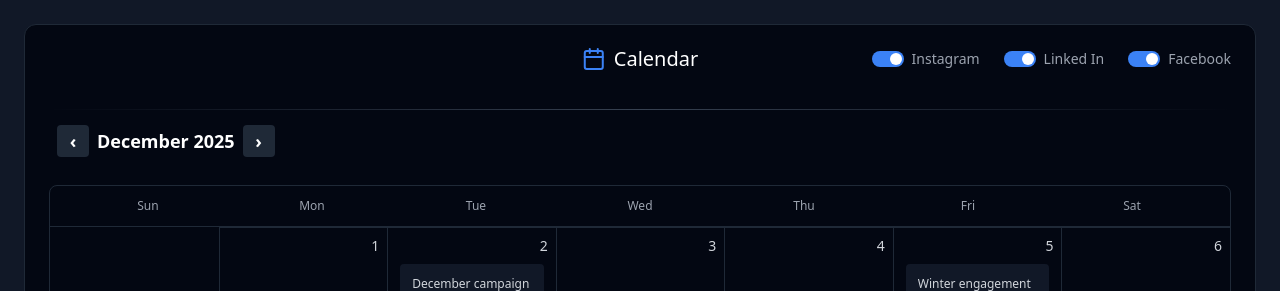
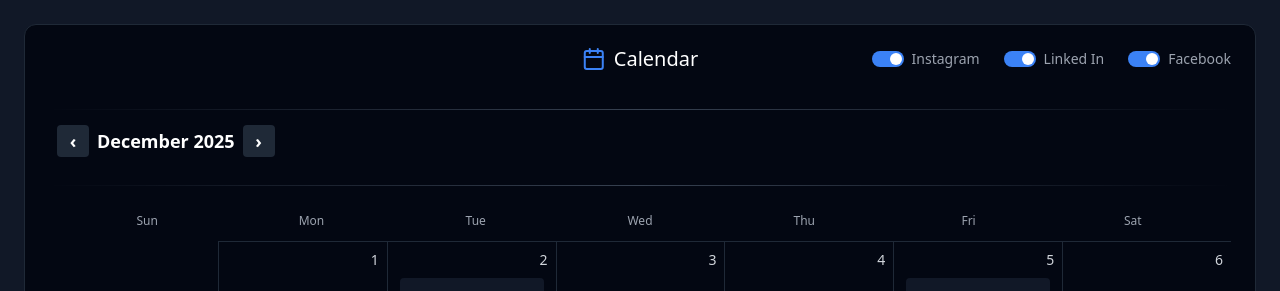
Before and after one commit to Nyashacodes/CalendarPost, a React (Vite) app in the folder calendar-post/: page / in a window 1280 px wide. Shown: the top 291 px of the page. Built offline with nearby package versions, Linux system fonts and the light colour scheme; the HTML template or start-up script is replaced by a standard one.

Commit message:
gradiant-border

```diff
--- a/calendar-post/src/components/Calendar/CalendarGrid.tsx
+++ b/calendar-post/src/components/Calendar/CalendarGrid.tsx
@@ -17,9 +17,20 @@ export default function CalendarGrid({
   postsByDay,
 }: Props) {
   return (
-    <div>
-      <div className="mt-4 border border-gray-800 rounded-lg overflow-hidden">
-        <div className="w-full grid grid-cols-7 text-xs text-gray-400 bg-transparent px-4 py-3 border-b border-gray-800">
+    <div className="relative mt-4">
+      {/* Top gradient border */}
+      <div
+        className="absolute top-0 left-0 w-full h-px
+                 bg-gradient-to-r
+                 from-transparent
+                 via-gray-700
+                 to-transparent"
+      />
+
+      {/* Calendar container */}
+      <div className="rounded-lg overflow-hidden pt-4">
+        {/* Weekdays header */}
+        <div className="w-full grid grid-cols-7 text-xs text-gray-400 bg-transparent px-4 py-3">
           {WEEKDAYS.map((d) => (
             <div key={d} className="text-center">
               {d}
@@ -27,7 +38,8 @@ export default function CalendarGrid({
           ))}
         </div>
 
-        <div className="w-full grid grid-cols-7 divide-x divide-y divide-gray-800 auto-rows-[14rem] border-b border-gray-800">
+        {/* Calendar grid */}
+        <div className="w-full grid grid-cols-7 divide-x divide-y divide-gray-800 auto-rows-[14rem]">
           {days.map((day, i) => (
             <CalendarDayCell
               key={i}
@@ -42,4 +54,5 @@ export default function CalendarGrid({
       </div>
     </div>
   );
+
 }
```
